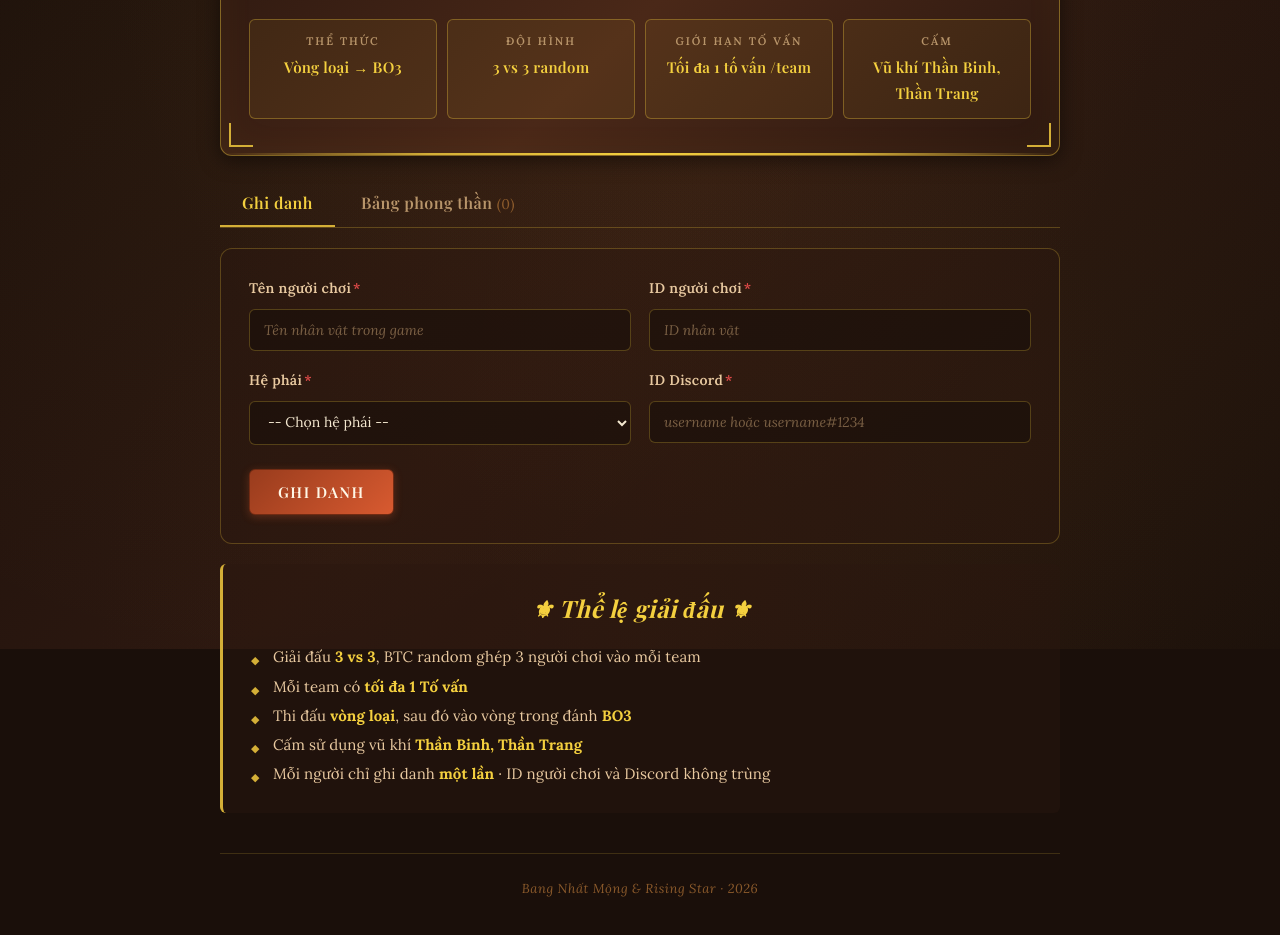
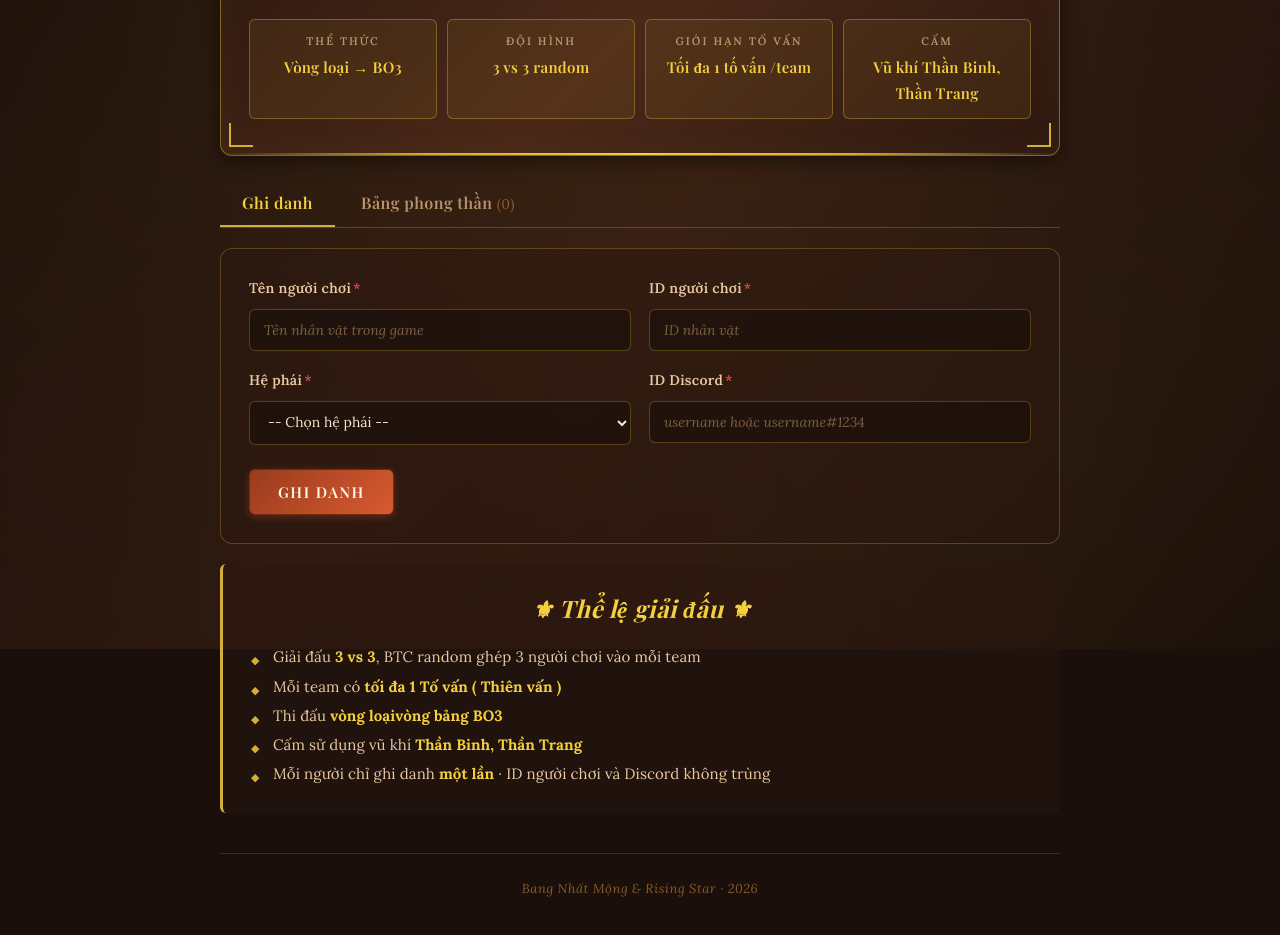
Before and after one commit to tuanhao1111/dangkygiaidau, a website: page public/index.html in a window 1280 px wide. Shown: the part 151-1086 px from the top of the page. Drawn offline with nearby package versions, Linux system fonts and the light colour scheme; no server answers; a web font is replaced by a local one.

Commit message:
Update index.html

```diff
--- a/public/index.html
+++ b/public/index.html
@@ -87,8 +87,8 @@
       <h3 class="rules-title">⚜ Thể lệ giải đấu ⚜</h3>
       <ul>
         <li>Giải đấu <strong>3 vs 3</strong>, BTC random ghép 3 người chơi vào mỗi team</li>
-        <li>Mỗi team có <strong>tối đa 1 Tố vấn</strong></li>
-        <li>Thi đấu <strong>vòng loại</strong>, sau đó vào vòng trong đánh <strong>BO3</strong></li>
+        <li>Mỗi team có <strong>tối đa 1 Tố vấn ( Thiên vấn )</strong></li>
+        <li>Thi đấu <strong>vòng loại</strong><strong>vòng bảng</strong> <strong>BO3</strong></li>
         <li>Cấm sử dụng vũ khí <strong>Thần Binh, Thần Trang</strong></li>
         <li>Mỗi người chỉ ghi danh <strong>một lần</strong> · ID người chơi và Discord không trùng</li>
       </ul>
```
